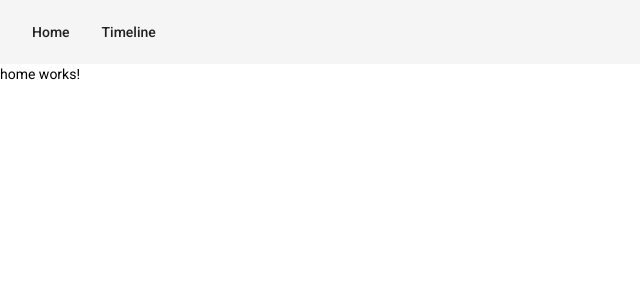
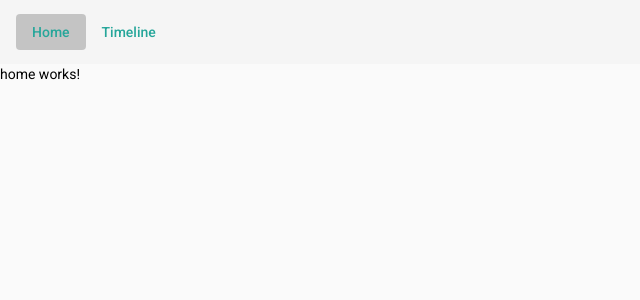
Before and after one commit to Trombach/HomePage, an Angular app: page /home in a window 1280 px wide. Shown: the top 300 px of the page, without its empty margins (0-640 px from the left). Built offline with nearby package versions, Linux system fonts and the light colour scheme.

Commit message:
added app and navbar themes (light and dark)

```diff
--- /dev/null
+++ b/src/app/_app-theme.scss
@@ -0,0 +1,17 @@
+@use '@angular/material' as mat;
+@use 'sass:map';
+
+@mixin color($theme) {
+  $background: map.get($theme, background);
+
+  html, body {
+    background-color: mat.get-color-from-palette($background, background);
+  }
+}
+
+@mixin theme($theme) {
+  $color-config: mat.get-color-config($theme);
+  @if $color-config != null {
+    @include color($theme);
+  }
+}
--- /dev/null
+++ b/src/app/layout/navbar/_navbar-theme.scss
@@ -0,0 +1,12 @@
+@mixin theme($theme) {
+  app-navbar {
+    nav {
+      a:hover, a:focus {
+        background: rgba(0, 0, 0, 0.4)
+      }
+      .navbar-link-selected {
+        background: rgba(0, 0, 0, 0.2)
+      }
+    }
+  }
+}
--- a/src/app/layout/navbar/navbar.component.html
+++ b/src/app/layout/navbar/navbar.component.html
@@ -1,5 +1,12 @@
 <mat-toolbar>
   <nav>
-    <a *ngFor="let link of navLinks" mat-button [routerLink]="[link.path]">{{link.name}}</a>
+    <a
+      *ngFor="let link of navLinks"
+      mat-button
+      color="primary"
+      [routerLink]="[link.path]"
+      routerLinkActive="navbar-link-selected"
+      >{{ link.name }}</a
+    >
   </nav>
 </mat-toolbar>
--- a/src/custom-theme.scss
+++ b/src/custom-theme.scss
@@ -1,7 +1,10 @@
+@use "sass:map";
+@use "src/app/app-theme";
+@use "src/app/layout/navbar/navbar-theme";
 
 // Custom Theming for Angular Material
 // For more information: https://material.angular.io/guide/theming
-@use '@angular/material' as mat;
+@use "@angular/material" as mat;
 // Plus imports for other components in your app.
 
 // Include the common styles for Angular Material. We include this here so that you only
@@ -17,28 +20,49 @@ $light-accent: mat.define-palette(mat.$blue-grey-palette, 300);
 
 // Create the theme object. A theme consists of configurations for individual
 // theming systems such as "color" or "typography".
-$light-theme: mat.define-light-theme((
-  color: (
-    primary: $light-primary,
-    accent: $light-accent
+$light-theme: mat.define-light-theme(
+  (
+    color: (
+      primary: $light-primary,
+      accent: $light-accent,
+    ),
   )
-));
+);
 
 $dark-primary: mat.define-palette(mat.$teal-palette, 500);
 $dark-accent: mat.define-palette(mat.$blue-grey-palette, 600);
 
-$dark-theme: mat.define-dark-theme((
-  color: (
-    primary: $dark-primary,
-    accent: $dark-accent
+$dark-theme: mat.define-dark-theme(
+  (
+    color: (
+      primary: $dark-primary,
+      accent: $dark-accent,
+    ),
   )
-));
+);
+
+@mixin get-includes($theme) {
+  @include mat.core-theme($theme);
+  @include mat.button-theme($theme);
+  @include mat.toolbar-theme($theme);
+  @include app-theme.theme($theme);
+  @include navbar-theme.theme($theme);
+}
 
 // Include theme styles for core and each component used in your app.
 // Alternatively, you can import and @include the theme mixins for each component
 // that you are using.
-@include mat.all-component-themes($light-theme);
+@include get-includes($dark-theme);
 
+@media (prefers-color-scheme: light) {
+  @include get-includes($light-theme);
+}
 
-html, body { height: 100%; }
-body { margin: 0; font-family: Roboto, "Helvetica Neue", sans-serif; }
+html,
+body {
+  height: 100%;
+}
+body {
+  margin: 0;
+  font-family: Roboto, "Helvetica Neue", sans-serif;
+}
```
